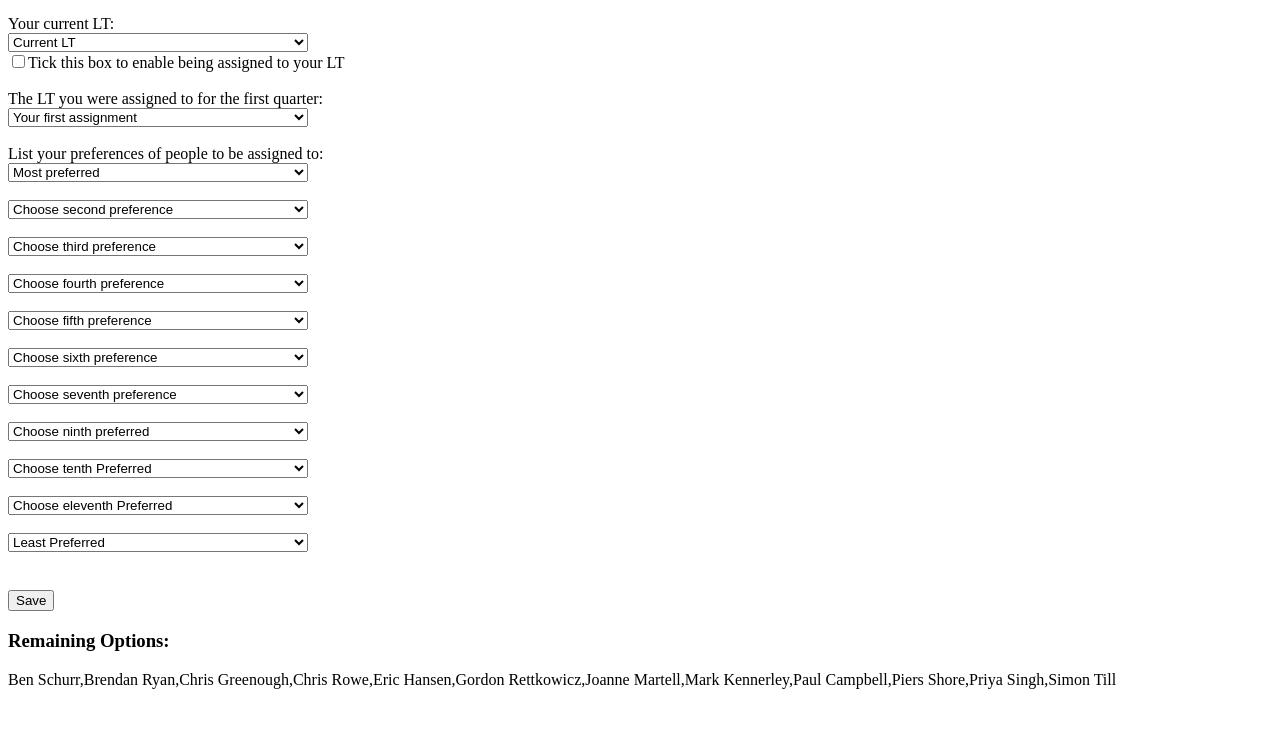
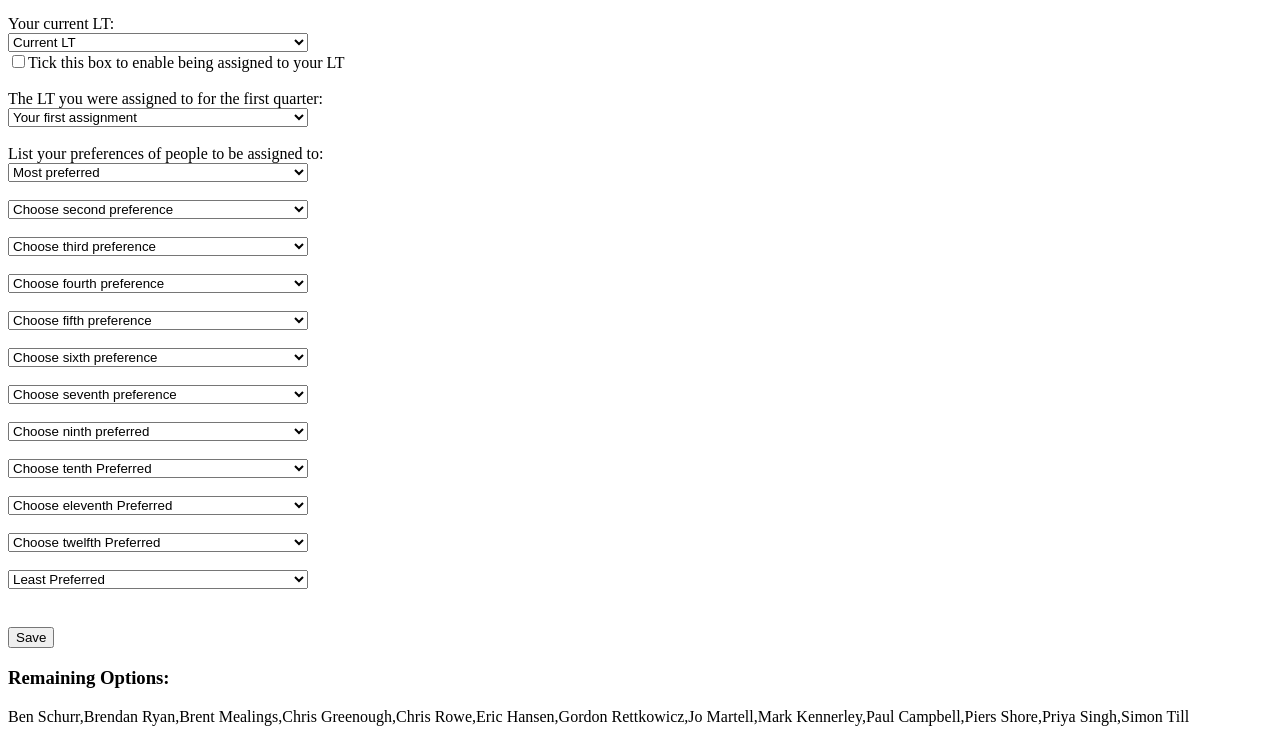
Before and after one commit to JSymons7/ShadowSelector.github.io, a plain HTML site: page public/index.html in a window 1280 px wide. Shown: the part 90-832 px from the top of the page. Before the commit the page ends 800 px from the top, so only its background shows below. Drawn offline with Linux system fonts and the light colour scheme.

Commit message:
Adding additional name

```diff
--- a/public/app.js
+++ b/public/app.js
@@ -1,11 +1,12 @@
 options = [
     "Ben Schurr",
     "Brendan Ryan",
+    "Brent Mealings",
     "Chris Greenough",
     "Chris Rowe",
     "Eric Hansen",
     "Gordon Rettkowicz",
-    "Joanne Martell",
+    "Jo Martell",
     "Mark Kennerley",
     "Paul Campbell",
     "Piers Shore",
@@ -42,6 +43,7 @@ const option8 = document.querySelector("#option8")
 const option9 = document.querySelector("#option9")
 const option10 = document.querySelector("#option10")
 const option11 = document.querySelector("#option11")
+const option12 = document.querySelector("#option12")
 const firstAssignment = document.querySelector("#firstAssignment")
 const notAssignable = document.querySelector("#notAssignable")
 const enableLTAssignment = document.querySelector("#LTAssignment")
@@ -59,6 +61,7 @@ saveButton.addEventListener("click", function() {
                         option9.value,
                         option10.value,
                         option11.value,
+                        option12.value,
                         firstAssignment.value];
 
     console.log(emptyEntries(fieldEntries))
@@ -83,6 +86,7 @@ saveButton.addEventListener("click", function() {
             preference9: option9.value,
             preference10: option10.value,
             preference11: option11.value,
+            preference12: option12.value,
             alreadyAssigned: firstAssignment.value,
             currentLT: notAssignable.value,
             enableAssignmentToCurrentLT: enableLTAssignment.checked,
@@ -153,6 +157,7 @@ function updateRemainingOptions() {
         option9.value,
         option10.value,
         option11.value,
+        option12.value,
         firstAssignment.value];
     console.log(fieldEntries);
     console.log((new Set(fieldEntries)));
--- a/public/index.html
+++ b/public/index.html
@@ -17,11 +17,12 @@
         <option value="" selected disabled hidden>Current LT</option>
         <option value="Ben Schurr">Ben Schurr</option>
         <option value="Brendan Ryan">Brendan Ryan</option>
+        <option value="Brent Mealings">Brent Mealings</option>
         <option value="Chris Greenough">Chris Greenough</option>
         <option value="Chris Rowe">Chris Rowe</option>
         <option value="Eric Hansen">Eric Hansen</option>
         <option value="Gordon Rettkowicz">Gordon Rettkowicz</option>
-        <option value="Joanne Martell">Joanne Martell</option>
+        <option value="Jo Martell">Jo Martell</option>
         <option value="Mark Kennerley">Mark Kennerley</option>
         <option value="Paul Campbell">Paul Campbell</option>
         <option value="Piers Shore">Piers Shore</option>
@@ -38,11 +39,12 @@
         <option value="" selected disabled hidden>Your first assignment</option>
         <option value="Ben Schurr">Ben Schurr</option>
         <option value="Brendan Ryan">Brendan Ryan</option>
+        <option value="Brent Mealings">Brent Mealings</option>
         <option value="Chris Greenough">Chris Greenough</option>
         <option value="Chris Rowe">Chris Rowe</option>
         <option value="Eric Hansen">Eric Hansen</option>
         <option value="Gordon Rettkowicz">Gordon Rettkowicz</option>
-        <option value="Joanne Martell">Joanne Martell</option>
+        <option value="Jo Martell">Jo Martell</option>
         <option value="Mark Kennerley">Mark Kennerley</option>
         <option value="Paul Campbell">Paul Campbell</option>
         <option value="Piers Shore">Piers Shore</option>
@@ -57,11 +59,12 @@
         <option value="" selected disabled hidden>Most preferred</option>
         <option value="Ben Schurr">Ben Schurr</option>
         <option value="Brendan Ryan">Brendan Ryan</option>
+        <option value="Brent Mealings">Brent Mealings</option>
         <option value="Chris Greenough">Chris Greenough</option>
         <option value="Chris Rowe">Chris Rowe</option>
         <option value="Eric Hansen">Eric Hansen</option>
         <option value="Gordon Rettkowicz">Gordon Rettkowicz</option>
-        <option value="Joanne Martell">Joanne Martell</option>
+        <option value="Jo Martell">Jo Martell</option>
         <option value="Mark Kennerley">Mark Kennerley</option>
         <option value="Paul Campbell">Paul Campbell</option>
         <option value="Piers Shore">Piers Shore</option>
@@ -74,11 +77,12 @@
         <option value="" selected disabled hidden>Choose second preference</option>
         <option value="Ben Schurr">Ben Schurr</option>
         <option value="Brendan Ryan">Brendan Ryan</option>
+        <option value="Brent Mealings">Brent Mealings</option>
         <option value="Chris Greenough">Chris Greenough</option>
         <option value="Chris Rowe">Chris Rowe</option>
         <option value="Eric Hansen">Eric Hansen</option>
         <option value="Gordon Rettkowicz">Gordon Rettkowicz</option>
-        <option value="Joanne Martell">Joanne Martell</option>
+        <option value="Jo Martell">Jo Martell</option>
         <option value="Mark Kennerley">Mark Kennerley</option>
         <option value="Paul Campbell">Paul Campbell</option>
         <option value="Piers Shore">Piers Shore</option>
@@ -91,11 +95,12 @@
         <option value="" selected disabled hidden>Choose third preference</option>
         <option value="Ben Schurr">Ben Schurr</option>
         <option value="Brendan Ryan">Brendan Ryan</option>
+        <option value="Brent Mealings">Brent Mealings</option>
         <option value="Chris Greenough">Chris Greenough</option>
         <option value="Chris Rowe">Chris Rowe</option>
         <option value="Eric Hansen">Eric Hansen</option>
         <option value="Gordon Rettkowicz">Gordon Rettkowicz</option>
-        <option value="Joanne Martell">Joanne Martell</option>
+        <option value="Jo Martell">Jo Martell</option>
         <option value="Mark Kennerley">Mark Kennerley</option>
         <option value="Paul Campbell">Paul Campbell</option>
         <option value="Piers Shore">Piers Shore</option>
@@ -108,11 +113,12 @@
         <option value="" selected disabled hidden>Choose fourth preference</option>
         <option value="Ben Schurr">Ben Schurr</option>
         <option value="Brendan Ryan">Brendan Ryan</option>
+        <option value="Brent Mealings">Brent Mealings</option>
         <option value="Chris Greenough">Chris Greenough</option>
         <option value="Chris Rowe">Chris Rowe</option>
         <option value="Eric Hansen">Eric Hansen</option>
         <option value="Gordon Rettkowicz">Gordon Rettkowicz</option>
-        <option value="Joanne Martell">Joanne Martell</option>
+        <option value="Jo Martell">Jo Martell</option>
         <option value="Mark Kennerley">Mark Kennerley</option>
         <option value="Paul Campbell">Paul Campbell</option>
         <option value="Piers Shore">Piers Shore</option>
@@ -125,11 +131,12 @@
         <option value="" selected disabled hidden>Choose fifth preference</option>
         <option value="Ben Schurr">Ben Schurr</option>
         <option value="Brendan Ryan">Brendan Ryan</option>
+        <option value="Brent Mealings">Brent Mealings</option>
         <option value="Chris Greenough">Chris Greenough</option>
         <option value="Chris Rowe">Chris Rowe</option>
         <option value="Eric Hansen">Eric Hansen</option>
         <option value="Gordon Rettkowicz">Gordon Rettkowicz</option>
-        <option value="Joanne Martell">Joanne Martell</option>
+        <option value="Jo Martell">Jo Martell</option>
         <option value="Mark Kennerley">Mark Kennerley</option>
         <option value="Paul Campbell">Paul Campbell</option>
         <option value="Piers Shore">Piers Shore</option>
@@ -142,11 +149,12 @@
         <option value="" selected disabled hidden>Choose sixth preference</option>
         <option value="Ben Schurr">Ben Schurr</option>
         <option value="Brendan Ryan">Brendan Ryan</option>
+        <option value="Brent Mealings">Brent Mealings</option>
         <option value="Chris Greenough">Chris Greenough</option>
         <option value="Chris Rowe">Chris Rowe</option>
         <option value="Eric Hansen">Eric Hansen</option>
         <option value="Gordon Rettkowicz">Gordon Rettkowicz</option>
-        <option value="Joanne Martell">Joanne Martell</option>
+        <option value="Jo Martell">Jo Martell</option>
         <option value="Mark Kennerley">Mark Kennerley</option>
         <option value="Paul Campbell">Paul Campbell</option>
         <option value="Piers Shore">Piers Shore</option>
@@ -159,11 +167,12 @@
         <option value="" selected disabled hidden>Choose seventh preference</option>
         <option value="Ben Schurr">Ben Schurr</option>
         <option value="Brendan Ryan">Brendan Ryan</option>
+        <option value="Brent Mealings">Brent Mealings</option>
         <option value="Chris Greenough">Chris Greenough</option>
         <option value="Chris Rowe">Chris Rowe</option>
         <option value="Eric Hansen">Eric Hansen</option>
         <option value="Gordon Rettkowicz">Gordon Rettkowicz</option>
-        <option value="Joanne Martell">Joanne Martell</option>
+        <option value="Jo Martell">Jo Martell</option>
         <option value="Mark Kennerley">Mark Kennerley</option>
         <option value="Paul Campbell">Paul Campbell</option>
         <option value="Piers Shore">Piers Shore</option>
@@ -176,11 +185,12 @@
         <option value="" selected disabled hidden>Choose ninth preferred</option>
         <option value="Ben Schurr">Ben Schurr</option>
         <option value="Brendan Ryan">Brendan Ryan</option>
+        <option value="Brent Mealings">Brent Mealings</option>
         <option value="Chris Greenough">Chris Greenough</option>
         <option value="Chris Rowe">Chris Rowe</option>
         <option value="Eric Hansen">Eric Hansen</option>
         <option value="Gordon Rettkowicz">Gordon Rettkowicz</option>
-        <option value="Joanne Martell">Joanne Martell</option>
+        <option value="Jo Martell">Jo Martell</option>
         <option value="Mark Kennerley">Mark Kennerley</option>
         <option value="Paul Campbell">Paul Campbell</option>
         <option value="Piers Shore">Piers Shore</option>
@@ -193,11 +203,12 @@
         <option value="" selected disabled hidden>Choose tenth Preferred</option>
         <option value="Ben Schurr">Ben Schurr</option>
         <option value="Brendan Ryan">Brendan Ryan</option>
+        <option value="Brent Mealings">Brent Mealings</option>
         <option value="Chris Greenough">Chris Greenough</option>
         <option value="Chris Rowe">Chris Rowe</option>
         <option value="Eric Hansen">Eric Hansen</option>
         <option value="Gordon Rettkowicz">Gordon Rettkowicz</option>
-        <option value="Joanne Martell">Joanne Martell</option>
+        <option value="Jo Martell">Jo Martell</option>
         <option value="Mark Kennerley">Mark Kennerley</option>
         <option value="Paul Campbell">Paul Campbell</option>
         <option value="Piers Shore">Piers Shore</option>
@@ -211,11 +222,12 @@
         <option value="" selected disabled hidden>Choose eleventh Preferred</option>
         <option value="Ben Schurr">Ben Schurr</option>
         <option value="Brendan Ryan">Brendan Ryan</option>
+        <option value="Brent Mealings">Brent Mealings</option>
         <option value="Chris Greenough">Chris Greenough</option>
         <option value="Chris Rowe">Chris Rowe</option>
         <option value="Eric Hansen">Eric Hansen</option>
         <option value="Gordon Rettkowicz">Gordon Rettkowicz</option>
-        <option value="Joanne Martell">Joanne Martell</option>
+        <option value="Jo Martell">Jo Martell</option>
         <option value="Mark Kennerley">Mark Kennerley</option>
         <option value="Paul Campbell">Paul Campbell</option>
         <option value="Piers Shore">Piers Shore</option>
@@ -226,14 +238,15 @@
 
 
     <select name="Option11" id="Option11" onchange="updateRemainingOptions()" width="300" style="width: 300px">
-        <option value="" selected disabled hidden>Least Preferred</option>
+        <option value="" selected disabled hidden>Choose twelfth Preferred</option>
         <option value="Ben Schurr">Ben Schurr</option>
         <option value="Brendan Ryan">Brendan Ryan</option>
+        <option value="Brent Mealings">Brent Mealings</option>
         <option value="Chris Greenough">Chris Greenough</option>
         <option value="Chris Rowe">Chris Rowe</option>
         <option value="Eric Hansen">Eric Hansen</option>
         <option value="Gordon Rettkowicz">Gordon Rettkowicz</option>
-        <option value="Joanne Martell">Joanne Martell</option>
+        <option value="Jo Martell">Jo Martell</option>
         <option value="Mark Kennerley">Mark Kennerley</option>
         <option value="Paul Campbell">Paul Campbell</option>
         <option value="Piers Shore">Piers Shore</option>
@@ -241,6 +254,26 @@
         <option value="Simon Till">Simon Till</option>
     </select>
     <br><br>
+
+
+    <select name="Option12" id="Option12" onchange="updateRemainingOptions()" width="300" style="width: 300px">
+        <option value="" selected disabled hidden>Least Preferred</option>
+        <option value="Ben Schurr">Ben Schurr</option>
+        <option value="Brendan Ryan">Brendan Ryan</option>
+        <option value="Brent Mealings">Brent Mealings</option>
+        <option value="Chris Greenough">Chris Greenough</option>
+        <option value="Chris Rowe">Chris Rowe</option>
+        <option value="Eric Hansen">Eric Hansen</option>
+        <option value="Gordon Rettkowicz">Gordon Rettkowicz</option>
+        <option value="Jo Martell">Jo Martell</option>
+        <option value="Mark Kennerley">Mark Kennerley</option>
+        <option value="Paul Campbell">Paul Campbell</option>
+        <option value="Piers Shore">Piers Shore</option>
+        <option value="Priya Singh">Priya Singh</option>
+        <option value="Simon Till">Simon Till</option>
+    </select>
+    <br><br>
+
 
     <h2 id="status"></h2>
 
```
Also changed, not shown: 1 other file.
